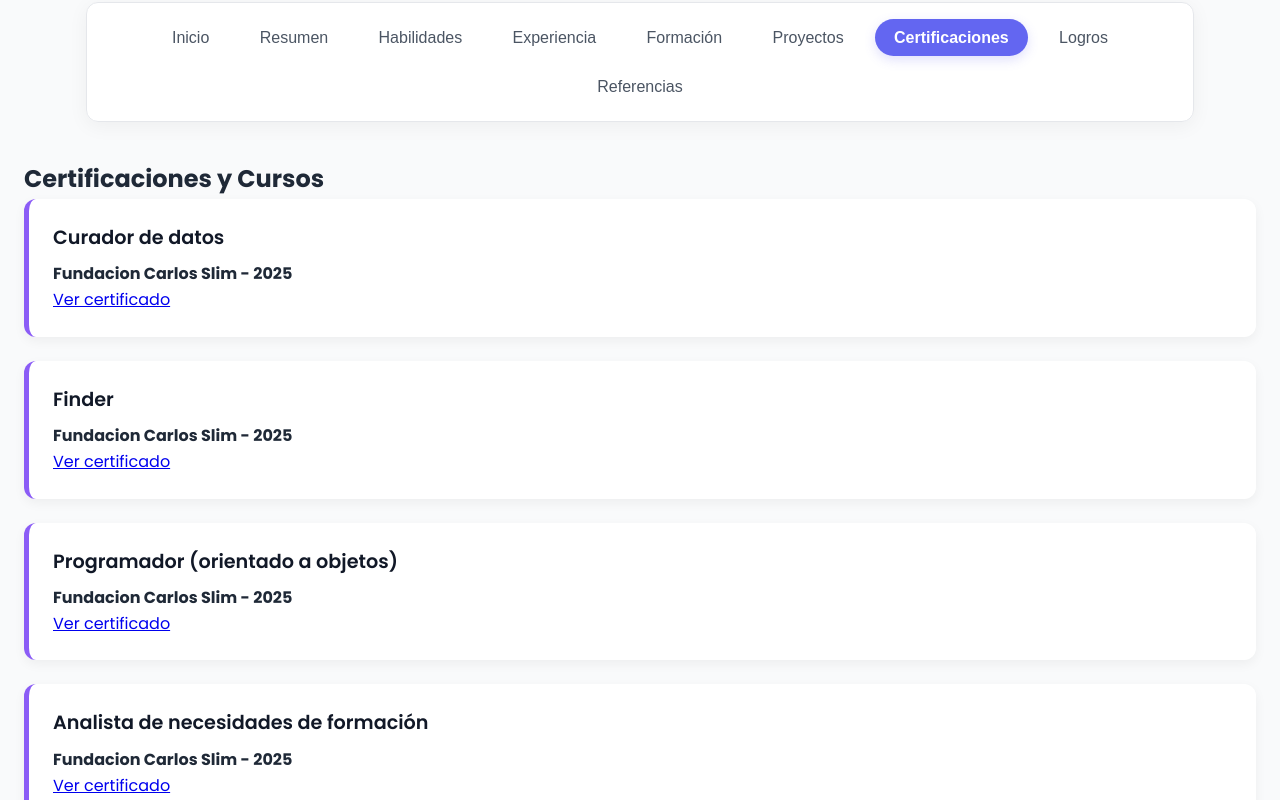
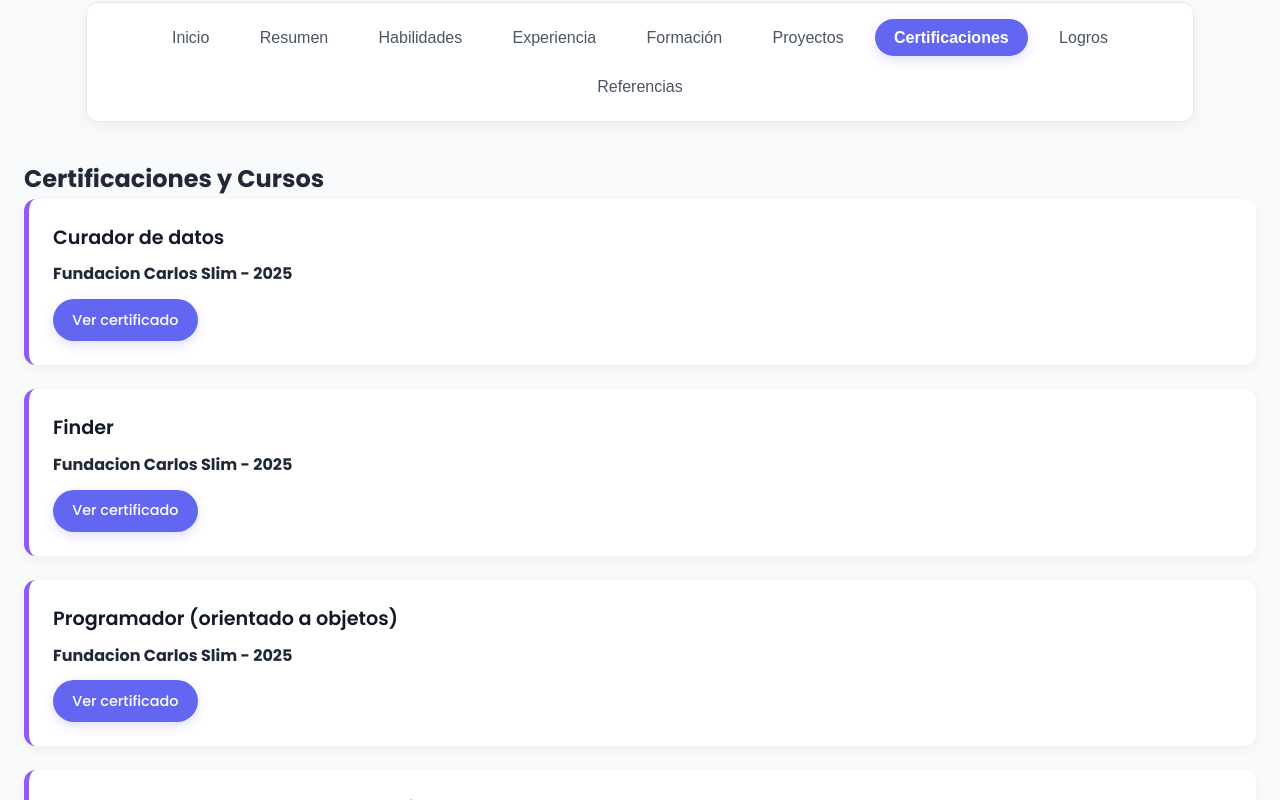
Before and after one commit to leurisp157/mi-portafolio, a React (Create React App) app: page / in a window 1280 px wide. Both pictures are taken after a click on the button "Certificaciones". Shown: the top 800 px of the page. Built offline with nearby package versions, Linux system fonts and the light colour scheme.

Commit message:
Se ha midificado el inicio con sus recpetibas informacion correctas

```diff
--- a/src/Componentes/Portfolio/Portfolio.css
+++ b/src/Componentes/Portfolio/Portfolio.css
@@ -380,3 +380,24 @@ body {
     font-size: 1.6rem;
   }
 }
+
+/* Botones para enlaces (como "Ver certificado") */
+.certificacion-item a {
+  display: inline-block;
+  background: #6366f1;
+  color: white;
+  text-decoration: none;
+  padding: 0.6rem 1.2rem;
+  border-radius: 50px;
+  font-size: 0.9rem;
+  font-weight: 500;
+  margin-top: 0.75rem;
+  transition: all 0.3s ease;
+  box-shadow: 0 4px 12px rgba(99, 102, 241, 0.2);
+}
+
+.certificacion-item a:hover {
+  background: #4f46e5;
+  transform: translateY(-2px);
+  box-shadow: 0 6px 16px rgba(99, 102, 241, 0.3);
+}
--- a/src/Componentes/Portfolio/Portfolio.jsx
+++ b/src/Componentes/Portfolio/Portfolio.jsx
@@ -11,6 +11,7 @@ import LogrosSection from './sections/LogrosSection';
 import ReferenciasSection from './sections/ReferenciasSection';
 import './Portfolio.css';
 
+import imagenLeurisPP from '../Imagenes/LeurisPP.png';
 import imagenLeurisConGuitarra from '../Imagenes/LeuriscConGuitarra.jpg'
 import imagenOMB from '../Imagenes/Proyectos/OperacionesMatemáticasBásicas.png';
 import imagenNaturalezaApp from '../Imagenes/Proyectos/NaturalezaApp.png';
@@ -33,11 +34,11 @@ const Portfolio = () => {
   const portfolioData = {
     informacionPersonal: {
       nombre: "Leuris Peña Polonia",
-      foto: imagenLeurisConGuitarra,
+      foto: imagenLeurisPP,
       correo: "leuirip157@gmail.com",
       telefono: "829-792-0986",
-      linkedin: "https://linkedin.com/in/tunombre",
-      sitioWeb: "https://tusitio.com"
+      linkedin: "https://www.linkedin.com/in/leuris-pe%C3%B1a-polonia/",
+      sitioWeb: "https://github.com/leurisp157"
     },
     resumen: "Soy un apasionado desarrollador tecnológico con una sólida formación académica en informática y una amplia experiencia técnica en múltiples lenguajes de programación. Mi carrera combina habilidades técnicas avanzadas con una excelente capacidad de trabajo en equipo y liderazgo situacional.",
     objetivo: "Destaco por mi adaptabilidad, pensamiento crítico y orientación al cliente, lo que me permite abordar proyectos complejos con soluciones creativas e innovadoras. Mi experiencia previa en gestión documental me ha dotado de una excelente atención al detalle y capacidad de organización que aplico en cada proyecto tecnológico.",
@@ -373,13 +374,14 @@ const Portfolio = () => {
         puesto: "Freelance",
         contacto: "(849) 477-4789"
       },
-//------------------------------------------------------
+/*
       {
         nombre: "Nombre de la Referencia",
         titulo: "Titulo",
         puesto: "Puesto",
         contacto: "referencia@empresa.com"
       },
+ */
     ]
   };
 
--- a/src/Componentes/Portfolio/sections/InicioSection.jsx
+++ b/src/Componentes/Portfolio/sections/InicioSection.jsx
@@ -12,7 +12,7 @@ const InicioSection = ({ data }) => {
           <div className="redes-sociales">
             <a href={data.linkedin} target="_blank" rel="noopener noreferrer">LinkedIn</a>
             {data.sitioWeb && (
-              <a href={data.sitioWeb} target="_blank" rel="noopener noreferrer">Sitio Web</a>
+              <a href={data.sitioWeb} target="_blank" rel="noopener noreferrer">GitHub</a>
             )}
           </div>
         </div>
```
Also changed, not shown: src/Componentes/Imagenes/LeurisPP.png (added).
